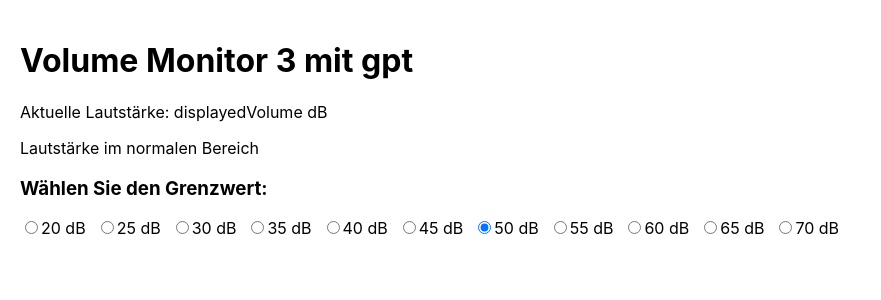
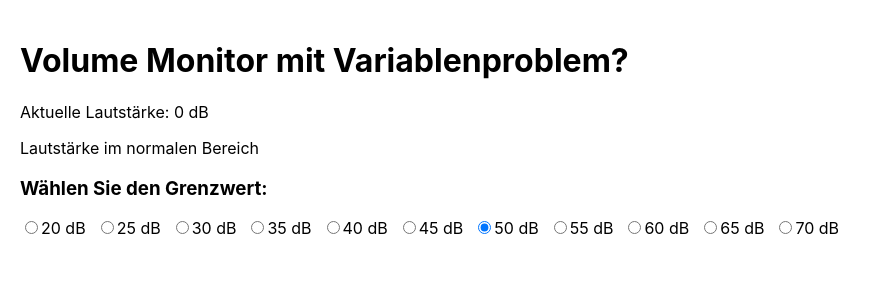
Before and after one commit to hssw24/db, a React (Create React App) app: page / in a window 1280 px wide. Shown: the top 300 px of the page, without its empty margins (0-881 px from the left). Built offline with nearby package versions, Linux system fonts and the light colour scheme; no server answers.

Commit message:
Update App.js x9

```diff
--- a/src/App.js
+++ b/src/App.js
@@ -82,8 +82,8 @@ const VolumeMonitor = () => {
 
     return (
         <div className={`volume-monitor ${isLoud ? 'alert' : ''}`}>
-            <h1>Volume Monitor 3 mit gpt</h1>
-            <p>Aktuelle Lautstärke: displayedVolume dB </p>
+            <h1>Volume Monitor mit Variablenproblem?</h1>
+            <p>Aktuelle Lautstärke: {displayedVolume} dB </p>
             <p>{isLoud ? "Lautstärke überschritten!" : "Lautstärke im normalen Bereich"}</p>
 
             {isLoud && (
```
